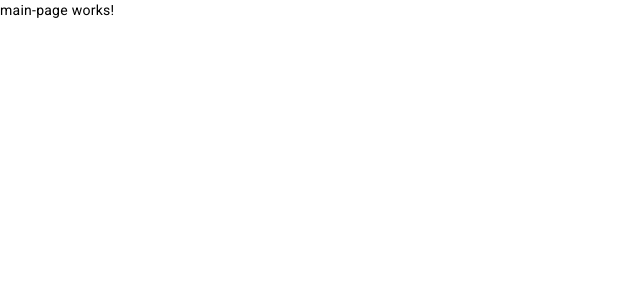
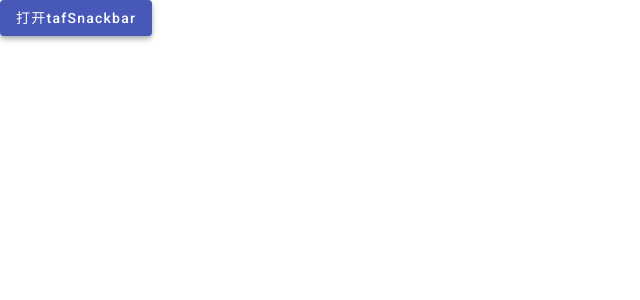
Before and after one commit to LauraCrystalLan/ExpectoPatronum, an Angular app: page /main in a window 1280 px wide. Shown: the top 300 px of the page, without its empty margins (0-640 px from the left). Built offline with nearby package versions, Linux system fonts and the light colour scheme.

Commit message:
添加snackbar组件

```diff
--- a/src/app/components/taf-snack-bar/taf-snack-bar.component.html
+++ b/src/app/components/taf-snack-bar/taf-snack-bar.component.html
@@ -1 +1,3 @@
-<p>taf-snack-bar works!</p>
+<div class="body">
+
+</div>
--- a/src/app/components/taf-snack-bar/taf-snack-bar.component.scss
+++ b/src/app/components/taf-snack-bar/taf-snack-bar.component.scss
@@ -0,0 +1,13 @@
+$snackbar-background-color: #f1f1f1;
+$snackbar-success-border: #64a539;
+$snackbar-error-border: #d23241;
+$snackbar-info-border: #0076a8;
+$snackbar-warning-border: #ffaa00;
+
+.body {
+  width: 284px;
+  height: 100px;
+  box-sizing: border-box;
+  background-color: $snackbar-background-color;
+  border: 10px solid $snackbar-error-border;
+}
--- a/src/app/pages/main-page/main-page.component.html
+++ b/src/app/pages/main-page/main-page.component.html
@@ -1 +1,5 @@
-<p>main-page works!</p>
+<div>
+  <button mat-raised-button color="primary" (click)="openTafSnackbar()">
+    打开tafSnackbar
+  </button>
+</div>
--- a/src/app/pages/main-page/main-page.component.scss
+++ b/src/app/pages/main-page/main-page.component.scss
@@ -0,0 +1,3 @@
+.test {
+  background-color: aqua;
+}
--- a/src/app/pages/main-page/main-page.component.ts
+++ b/src/app/pages/main-page/main-page.component.ts
@@ -1,15 +1,21 @@
 import { Component, OnInit } from '@angular/core';
+import { MatSnackBar } from '@angular/material/snack-bar';
+import { TafSnackBarComponent } from 'src/app/components/taf-snack-bar/taf-snack-bar.component';
+import { TafSnackBarService } from 'src/app/components/taf-snack-bar/taf-snack-bar.service';
 
 @Component({
   selector: 'app-main-page',
   templateUrl: './main-page.component.html',
-  styleUrls: ['./main-page.component.scss']
+  styleUrls: ['./main-page.component.scss'],
 })
 export class MainPageComponent implements OnInit {
+  constructor(private _snackBar: MatSnackBar) {}
 
-  constructor() { }
+  ngOnInit(): void {}
 
-  ngOnInit(): void {
+  openTafSnackbar() {
+    this._snackBar.openFromComponent(TafSnackBarComponent, {
+      panelClass: 'test',
+    });
   }
-
 }
```
Also changed, not shown: src/app/app.module.ts (+16 -2 lines), src/app/components/taf-snack-bar/taf-snack-bar.service.ts (+7 -1 lines).
